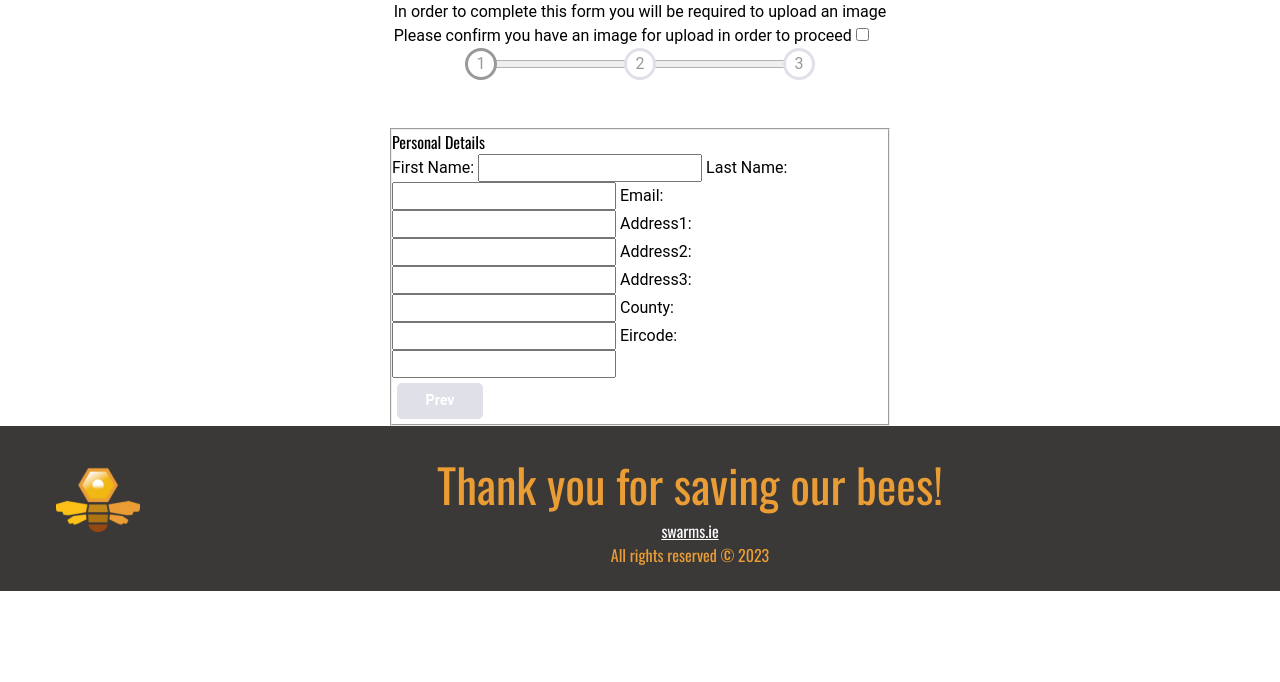
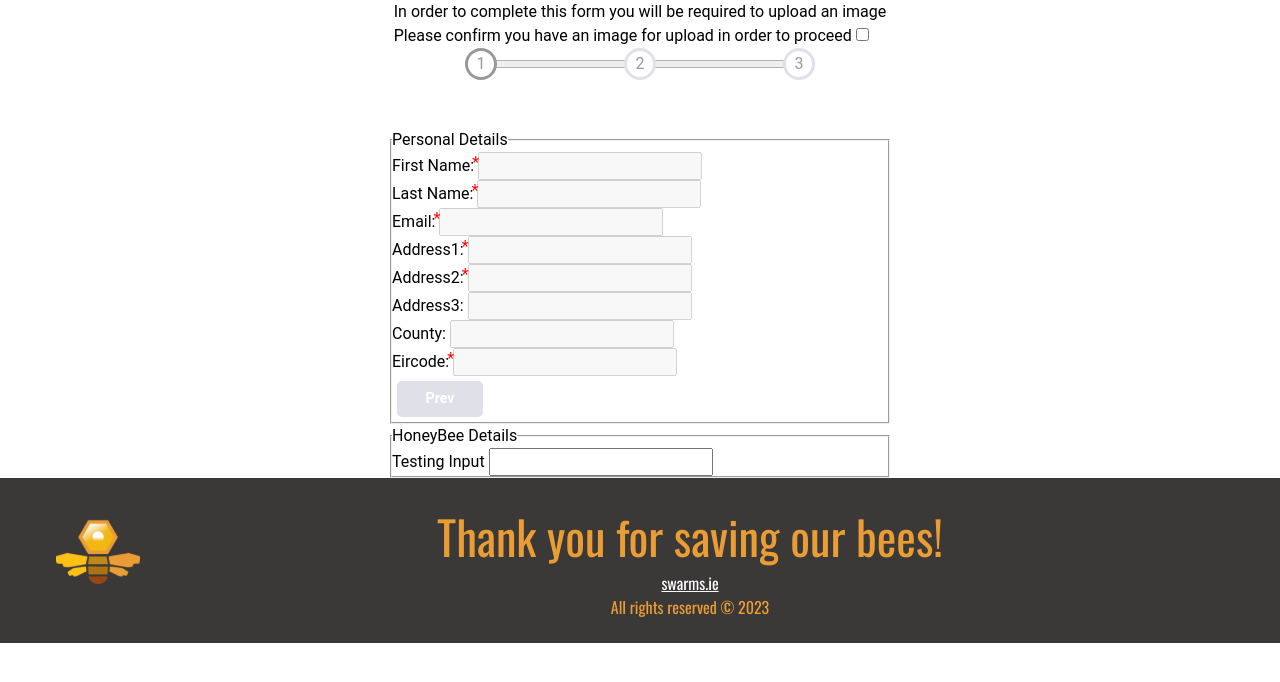
Before and after one commit to Shane-Donlon/ci-pp4-django, a Django app: page /report-a-swarm in a window 1280 px wide. Shown: the part 104-786 px from the top of the page. Run offline with Django 4.2, Linux system fonts and the light colour scheme; some libraries are stand-ins or nearby versions.

Commit message:
Feat update: Form extra divs added to give 2 column layout, eirocde field min length set

```diff
--- a/swarms/ReportSwarm/templates/ReportSwarm/ReportSwarm.html
+++ b/swarms/ReportSwarm/templates/ReportSwarm/ReportSwarm.html
@@ -18,35 +18,61 @@
                 <div class="circle">2</div>
                 <div class="circle">3</div>
             </div>
-            <fieldset>
             <form action="" autocomplete="on">
-                    <div class="form-wrapper">
-                        <div class="personal-details">
-                            <h2>Personal Details</h2>
+                <fieldset class="personal-details-fieldset">
+                    <legend>Personal Details</legend>
+                    <div class="form-group">
                         {% render_field form.first_name.label_tag %}
                         {% render_field form.first_name autocomplete="given-name" %}
+                        <p class="display-none"></p>
+                    </div>
+                    <div class="form-group">
                         {% render_field form.last_name.label_tag %}
                         {% render_field form.last_name autocomplete="family-name" %}
+                        <p class="display-none"></p>
+                    </div>
+                    <div class="form-group">
                         {% render_field form.email.label_tag %}
                         {% render_field form.email autocomplete="email" %}
+                        <p class="display-none"></p>
+                    </div>
+                    <div class="form-group">
                         {% render_field form.address1.label_tag %}
                         {% render_field form.address1 autocomplete="address-line1" %}
+                        <p class="display-none"></p>
+                    </div>
+                    <div class="form-group">
                         {% render_field form.address2.label_tag %}
                         {% render_field form.address2 autocomplete="address-line2" %}
+                        <p class="display-none"></p>
+                    </div>
+                    <div class="form-group">
                         {% render_field form.address3.label_tag %}
                         {% render_field form.address3 autocomplete="address-line3" %}
+                        <p class="display-none"></p>
+                    </div>
+                    <div class="form-group">
                         {% render_field form.county.label_tag %}
                         {% render_field form.county list="countyNames" %}
+                        <p class="display-none countiesErrors"></p>
+                    </div>
+                    <div class="form-group">
                         {% render_field form.eircode.label_tag %}
-                            {% render_field form.eircode autocomplete="postal-code" %}
-                        </div>
+                        {% render_field form.eircode autocomplete="postal-code"  minlength="7" %}
+                        <p class="display-none"></p>
                     </div>
                     <div class="btn-container">
                         <button class="btn" id="prev" disabled type="button">Prev</button>
-                        <button class="btn" id="next"type="button">Next</button>
+                        <button class="btn" id="next" type="button">Next</button>
                     </div>
+                </fieldset>
+                <fieldset>
+                    <legend>HoneyBee Details</legend>
+                    <label for="inputTest">Testing Input</label>
+                    <input type="text" id="inputTest">
+                    <p class="display-none"></p>
+                </fieldset>
             </form>
-            </fieldset>
         </main>
     </div>
     <datalist id="countyNames">
```
Lines whose indentation alone changed are shown as unchanged.
